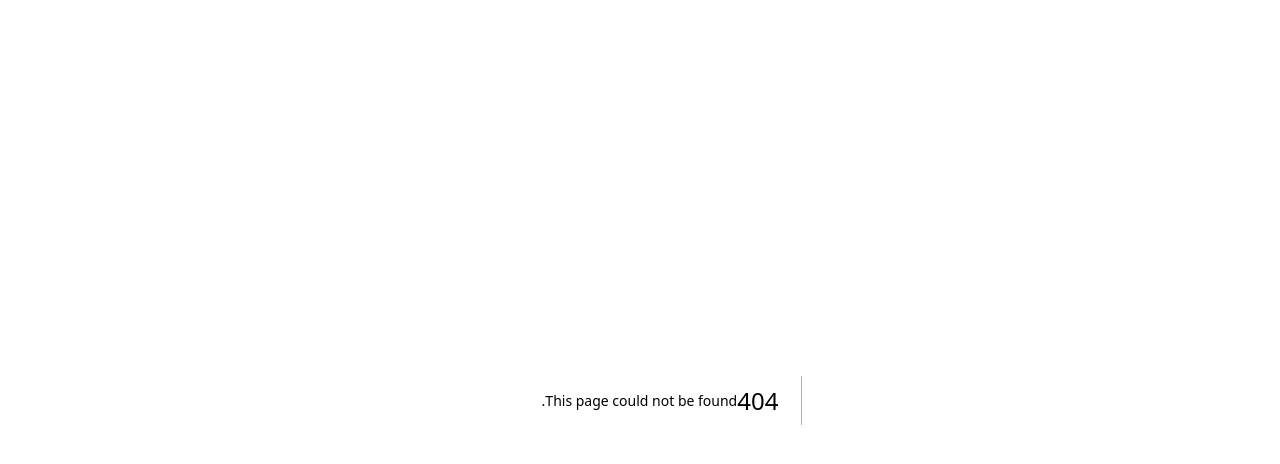
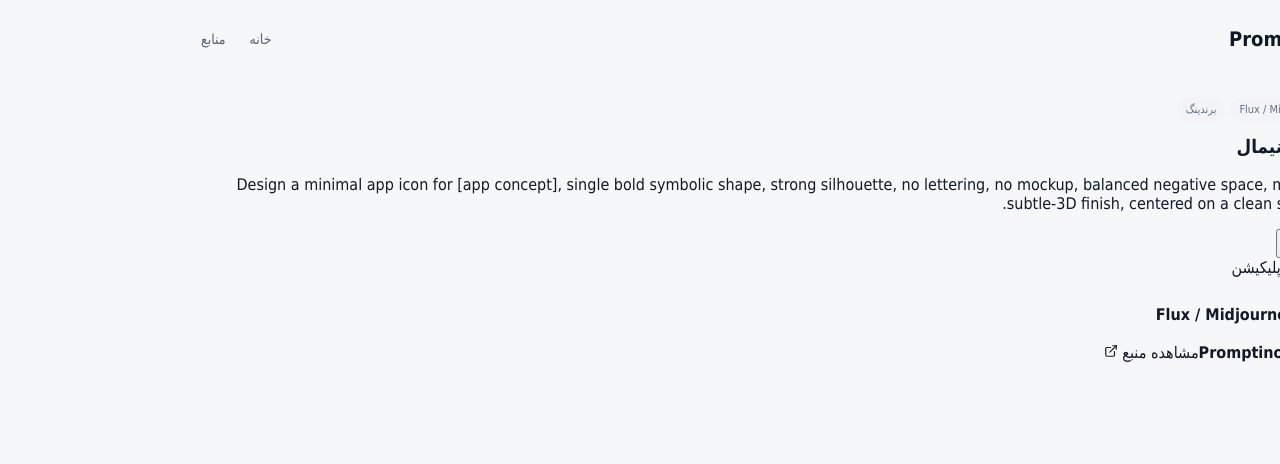
Before and after one commit to sahandse/promptino, a Next.js app: page /prompt/app-icon in a window 1280 px wide. Before the commit this address had no page. Shown: the top 464 px of the page. Built offline with nearby package versions, Linux system fonts and the light colour scheme.

Commit message:
feat: add prompt detail page

```diff
--- /dev/null
+++ b/app/prompt/[id]/page.tsx
@@ -0,0 +1,92 @@
+"use client";
+
+import { useParams } from "next/navigation";
+import { Check, Copy, ExternalLink, ArrowRight } from "lucide-react";
+import { useState } from "react";
+import { prompts } from "@/data/prompts";
+import FavoriteButton from "@/components/FavoriteButton";
+
+export default function PromptDetailPage() {
+  const params = useParams<{ id: string }>();
+  const item = prompts.find((prompt) => prompt.id === params.id);
+  const [copied, setCopied] = useState(false);
+
+  if (!item) {
+    return (
+      <main className="container empty-page">
+        <h1>پرامپت پیدا نشد</h1>
+        <a href="/">بازگشت به خانه</a>
+      </main>
+    );
+  }
+
+  async function copy() {
+    await navigator.clipboard.writeText(item.prompt);
+    setCopied(true);
+    window.setTimeout(() => setCopied(false), 1600);
+  }
+
+  return (
+    <main>
+      <header className="topbar container">
+        <a className="brand" href="/">
+          <span className="brand-mark">P</span>
+          <span>Promptino</span>
+        </a>
+        <nav>
+          <a href="/">خانه</a>
+          <a href="/sources">منابع</a>
+        </nav>
+      </header>
+
+      <section className="detail-wrap container">
+        <a className="back-link" href="/"><ArrowRight size={16} /> بازگشت</a>
+
+        <div className="detail-layout">
+          <article className="detail-main">
+            <div className="detail-meta">
+              <span className={`type-pill ${item.type}`}>
+                {item.type === "image" ? "تصویر" : item.type === "video" ? "ویدیو" : "متن"}
+              </span>
+              <span className="model-pill">{item.model}</span>
+              <span className="model-pill">{item.category}</span>
+            </div>
+
+            <h1>{item.title}</h1>
+
+            <div className="prompt-full">
+              <p>{item.prompt}</p>
+              <button className="copy-large" onClick={copy}>
+                {copied ? <Check size={19} /> : <Copy size={19} />}
+                {copied ? "کپی شد" : "کپی پرامپت"}
+              </button>
+            </div>
+
+            <div className="detail-tags">
+              {item.tags.map((tag) => <span key={tag}>#{tag}</span>)}
+            </div>
+          </article>
+
+          <aside className="detail-aside">
+            <FavoriteButton id={item.id} />
+            <div className="info-card">
+              <span>مدل پیشنهادی</span>
+              <strong>{item.model}</strong>
+            </div>
+            <div className="info-card">
+              <span>زبان</span>
+              <strong>{item.language === "fa" ? "فارسی" : "انگلیسی"}</strong>
+            </div>
+            <div className="info-card">
+              <span>منبع</span>
+              <strong>{item.source}</strong>
+              <a href={item.sourceUrl} target="_blank" rel="noreferrer">
+                مشاهده منبع <ExternalLink size={14} />
+              </a>
+            </div>
+          </aside>
+        </div>
+      </section>
+    </main>
+  );
+}
```
